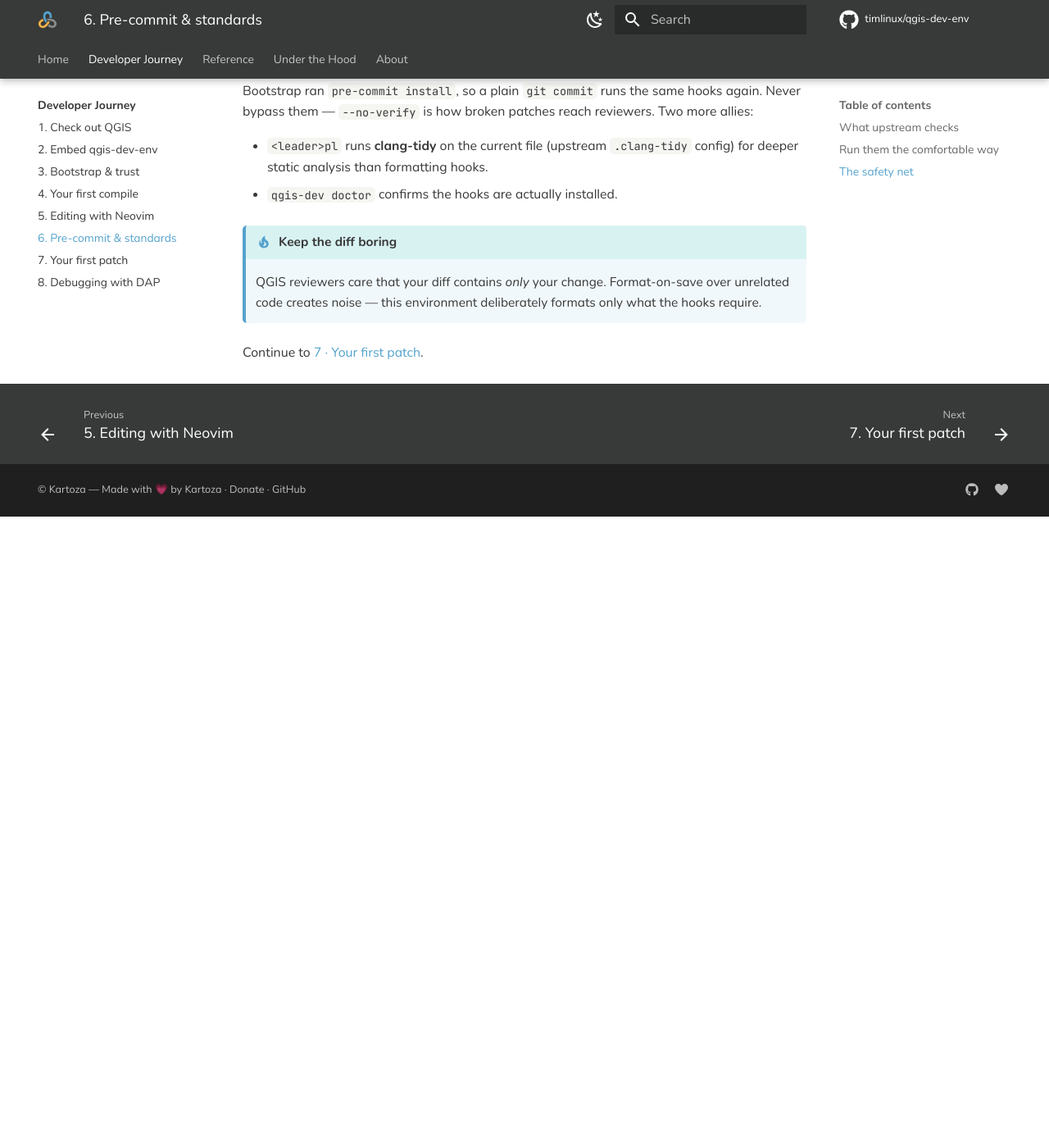
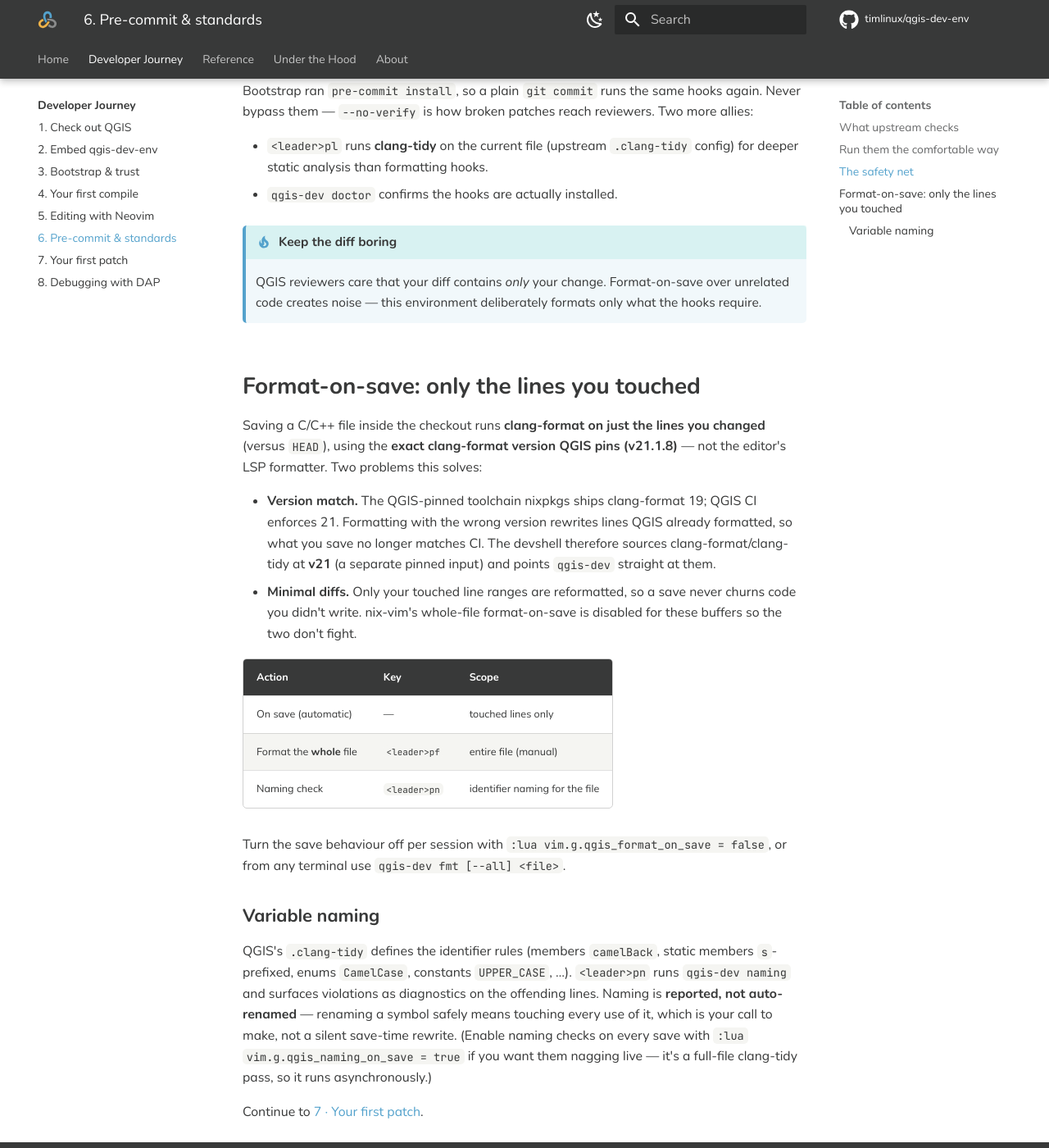
Before and after one commit to vikineema/qgis-dev-env, an MkDocs documentation site: the page built from docs/getting-started/06-precommit.md, in a window 1280 px wide and 1400 px high, scrolled down 1145 px. Shown: the whole window at 82% size. Built offline with MkDocs 1.6.1 and Material for MkDocs 9.7.7, drawn with Linux system fonts in a browser that asks for light colours; comment, search, counter and statistics services are not loaded; before the commit the page ends 1775 px from its top, so only the background shows below that.

Commit message:
feat: QGIS-compliant format-on-save (touched lines, clang-format v21) + naming
Root cause: nix-vim's conform format-on-save fell back to LSP (clangd 19)
and reformatted whole C/C++ files, churning lines QGIS already formatted
with clang-format 21 (CI's pin). Fix:
- source clang-format/clang-tidy at v21 from a dedicated clang-tools-pin
  input, invoked by explicit path (QGIS_DEV_CLANG_FORMAT/_TIDY) so PATH
  order can't shadow them;
- qgis-dev fmt: clang-format touched lines only (git diff vs HEAD), or
  --all for whole file; qgis-dev naming: clang-tidy identifier rules;
- nvim: disable conform/LSP autoformat for C/C++ in the checkout, format
  touched lines on save, <leader>pf whole file, <leader>pn naming
  diagnostics (reported, not auto-renamed).
Docs, keymap, spec FR-Q4/Q6/Q7, changelog updated.

```diff
--- a/docs/getting-started/06-precommit.md
+++ b/docs/getting-started/06-precommit.md
@@ -51,4 +51,40 @@ reviewers. Two more allies:
     Format-on-save over unrelated code creates noise — this environment
     deliberately formats only what the hooks require.
 
+## Format-on-save: only the lines you touched
+
+Saving a C/C++ file inside the checkout runs **clang-format on just the
+lines you changed** (versus `HEAD`), using the **exact clang-format version
+QGIS pins (v21.1.8)** — not the editor's LSP formatter. Two problems this
+solves:
+
+- **Version match.** The QGIS-pinned toolchain nixpkgs ships clang-format
+  19; QGIS CI enforces 21. Formatting with the wrong version rewrites lines
+  QGIS already formatted, so what you save no longer matches CI. The
+  devshell therefore sources clang-format/clang-tidy at **v21** (a separate
+  pinned input) and points `qgis-dev` straight at them.
+- **Minimal diffs.** Only your touched line ranges are reformatted, so a
+  save never churns code you didn't write. nix-vim's whole-file
+  format-on-save is disabled for these buffers so the two don't fight.
+
+| Action | Key | Scope |
+|---|---|---|
+| On save (automatic) | — | touched lines only |
+| Format the **whole** file | `<leader>pf` | entire file (manual) |
+| Naming check | `<leader>pn` | identifier naming for the file |
+
+Turn the save behaviour off per session with `:lua vim.g.qgis_format_on_save
+= false`, or from any terminal use `qgis-dev fmt [--all] <file>`.
+
+### Variable naming
+
+QGIS's `.clang-tidy` defines the identifier rules (members `camelBack`,
+static members `s`-prefixed, enums `CamelCase`, constants `UPPER_CASE`, …).
+`<leader>pn` runs `qgis-dev naming` and surfaces violations as diagnostics
+on the offending lines. Naming is **reported, not auto-renamed** — renaming
+a symbol safely means touching every use of it, which is your call to make,
+not a silent save-time rewrite. (Enable naming checks on every save with
+`:lua vim.g.qgis_naming_on_save = true` if you want them nagging live —
+it's a full-file clang-tidy pass, so it runs asynchronously.)
+
 Continue to [7 · Your first patch](07-first-patch.md).
```
Also changed, not shown: CHANGELOG.md (+10 -0 lines), SPECIFICATION.md (+3 -1 lines), docs/getting-started/05-neovim.md (+1 -0 lines), docs/internals/the-flake.md (+1 -0 lines), docs/reference/keymap.md (+2 -1 lines), docs/reference/qgis-dev.md (+2 -0 lines), 4 other files.
